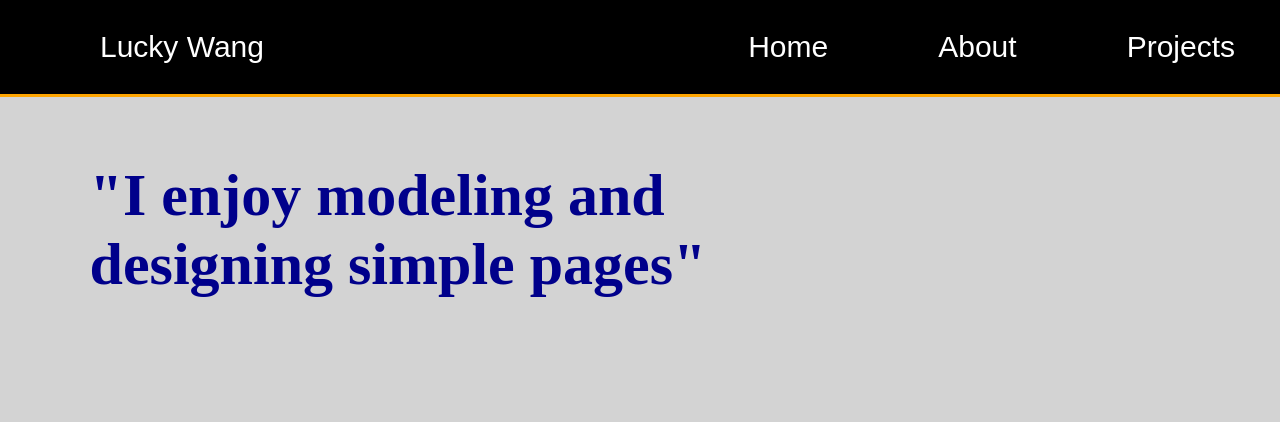
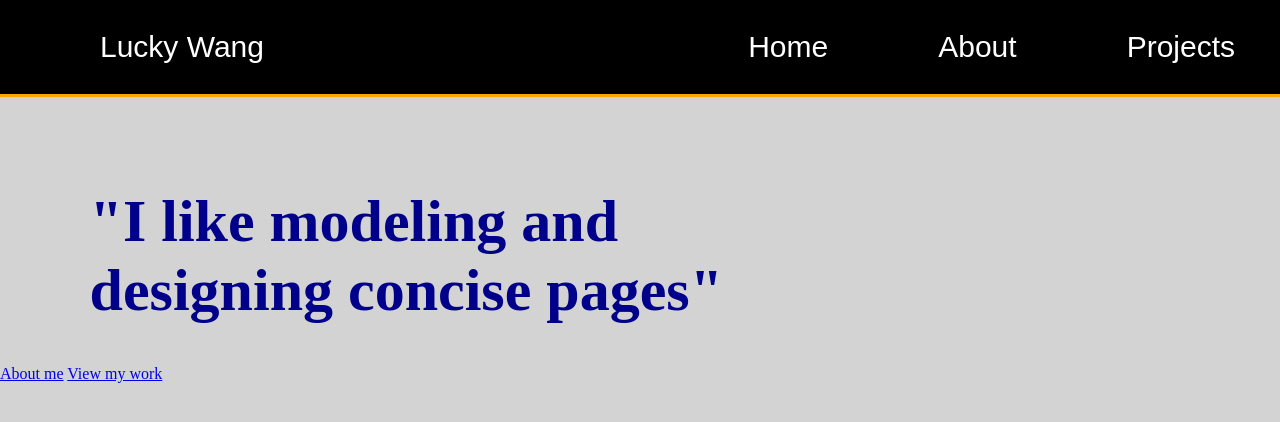
Before and after one commit to wangl-xuan/Portfolio, a plain HTML site: page index.html in a window 1280 px wide. Drawn offline with Linux system fonts and the light colour scheme.

Commit message:
changed something

```diff
--- a/index.html
+++ b/index.html
@@ -14,6 +14,8 @@
             <li><a class="nav-link" href="pages/project.html">Projects</a></li>
         </ul>
     </nav>
-    <h1 class="welcome-message">"I enjoy modeling and designing simple pages"</h1>
+    <h1 class="welcome-message">"I like modeling and designing concise pages"</h1>
+    <a href="pages/about.html">About me</a>
+    <a href="pages/project.html">View my work</a>
 </body>
 </html>
--- a/style.css
+++ b/style.css
@@ -44,14 +44,14 @@ nav li a:hover {
 h1.welcome-message {
     font-size: 60px;
     color: darkblue;
-    margin-top: 5%;
+    margin-top: 7%;
     text-align: left;
     padding-left: 7%;
     width: 50%;
 }
 p.about{
     font-size: 30px;
-    width: 40%;
+    width: 50%;
     margin-top: 5%;
     margin-left: 7%;
     float:left;
```
Also changed, not shown: pages/about.html (+1 -1 lines), pages/project.html (+1 -1 lines).
